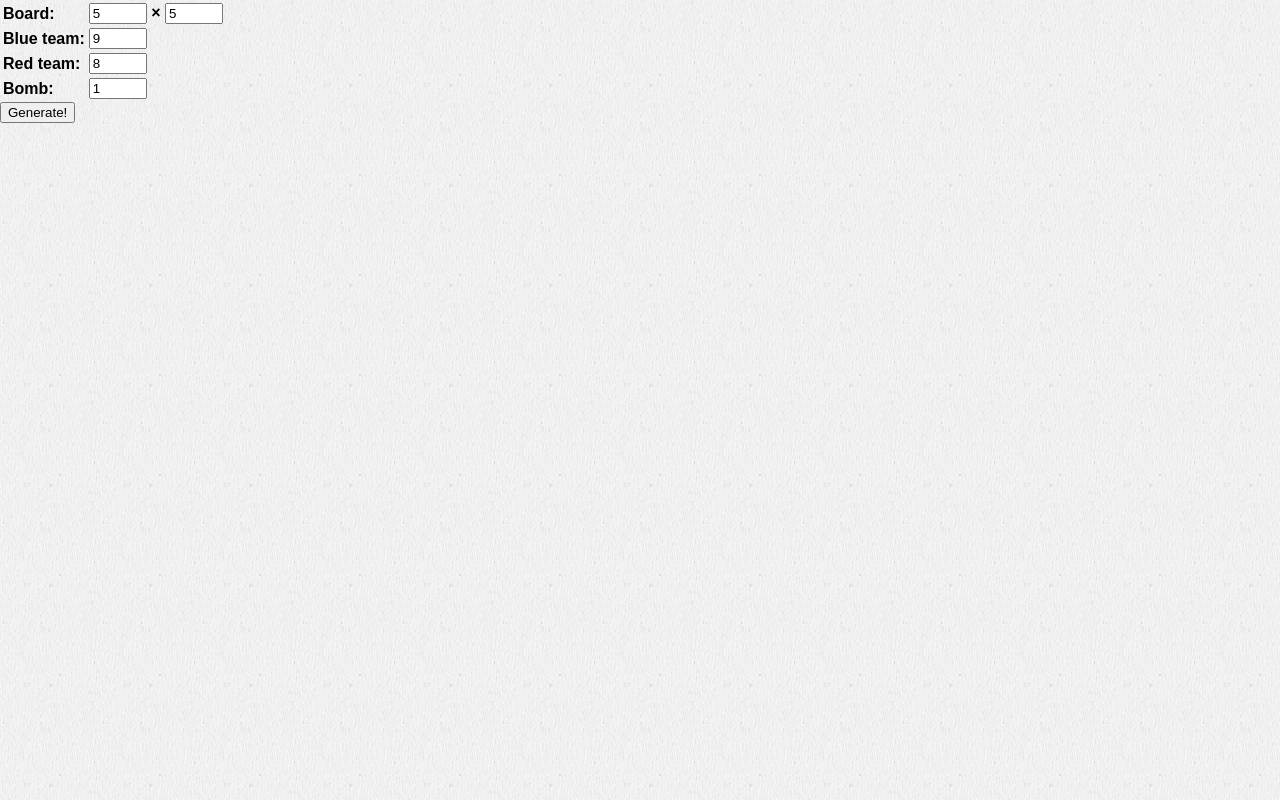
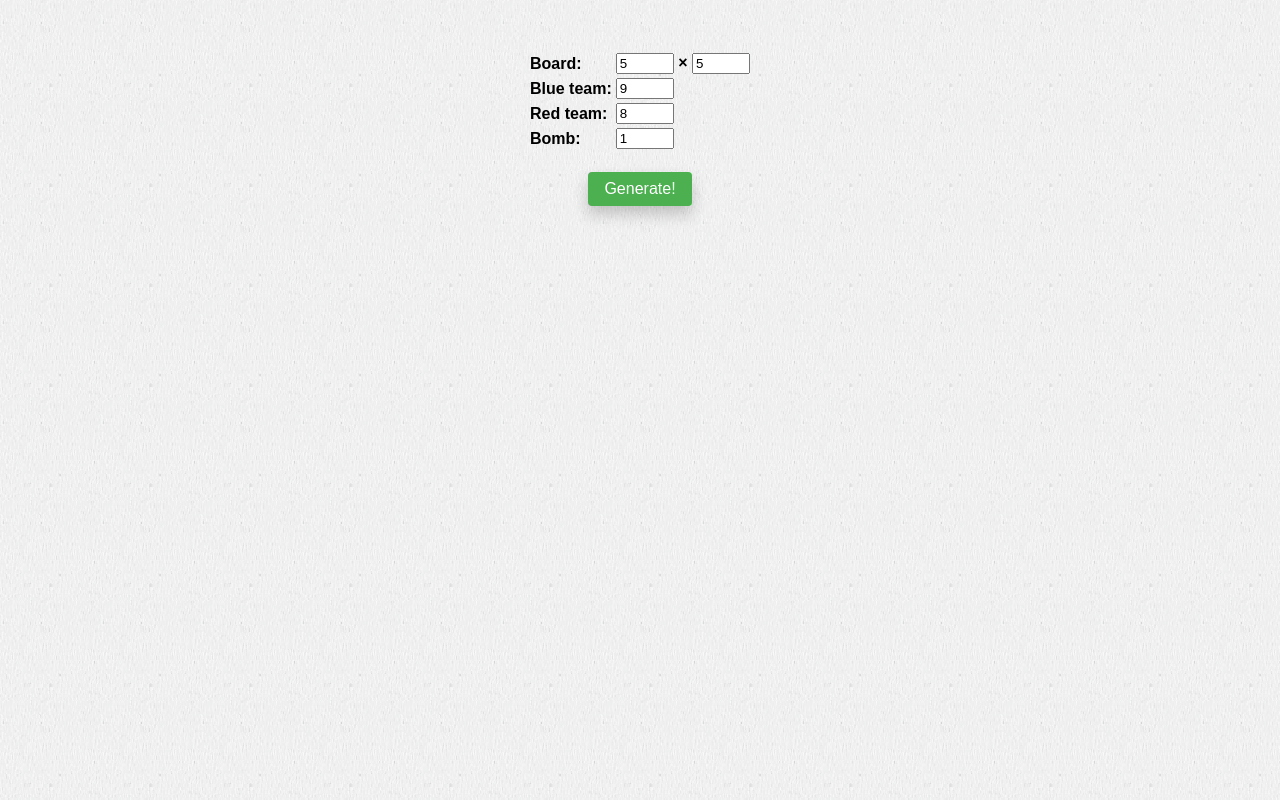
Before and after one commit to goodman-capu/homepage, a plain HTML site: page codename/index.html in a window 1280 px wide. Drawn offline with Linux system fonts and the light colour scheme.

Commit message:
Apply CSS to code name

```diff
--- a/codename/index.html
+++ b/codename/index.html
@@ -8,12 +8,31 @@
     <title>Code Name Generator</title>
     <link rel="stylesheet" type="text/css" href="../common.css">
     <style>
+    form {
+        margin: 50px;
+        display: flex;
+        flex-direction: column;
+        align-items: center;
+    }
+
     table {
         text-align: left;
+        margin-bottom: 20px;
     }
 
     input[type="number"] {
         width: 50px;
+    }
+
+    .button {
+        padding: 8px 16px;
+        background-color: #4caf50;
+        color: white;
+        border: none;
+        border-radius: 4px;
+        font-size: 1em;
+        box-shadow: 0 8px 16px rgba(0, 0, 0, 0.2);
+        cursor: pointer;
     }
     </style>
 </head>
@@ -41,7 +60,7 @@
              <th><input type="number" name="bomb" min="0" max="5" value="1"></th>
         </tr>
     </table>
-    <input type="submit" value="Generate!">
+    <input class="button" type="submit" value="Generate!">
 </form>
 </body>
 </html>
```
Also changed, not shown: codename/generate.html (+33 -22 lines).
